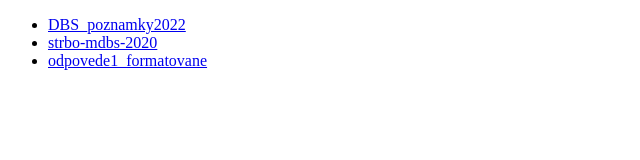
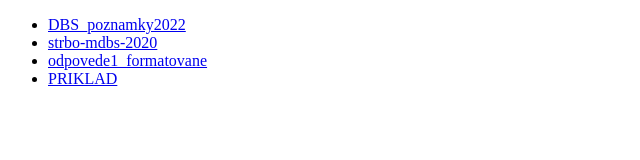
Before and after one commit to KatkaTopolovska/KatkaTopolovska.github.io, a plain HTML site: page index.html in a window 1280 px wide. Shown: the whole page, without its empty margins (0-640 px from the left). Drawn offline with Linux system fonts and the light colour scheme.

Commit message:
Update index.html

```diff
--- a/index.html
+++ b/index.html
@@ -10,6 +10,7 @@
         <li><a href="DBS_poznamky2022.pdf" target="_blank" title="Read PDF">DBS_poznamky2022</a></li>
         <li><a href="strbo-mdbs-2020.pdf" target="_blank" title="Read PDF">strbo-mdbs-2020</a></li>
         <li><a href="odpovede1_formatovane.pdf" target="_blank" title="Read PDF">odpovede1_formatovane</a></li>
+        <li><a href="PRIKLAD.pdf" target="_blank" title="Read PDF">PRIKLAD</a></li>
     </ul>
 
 </body>
```
